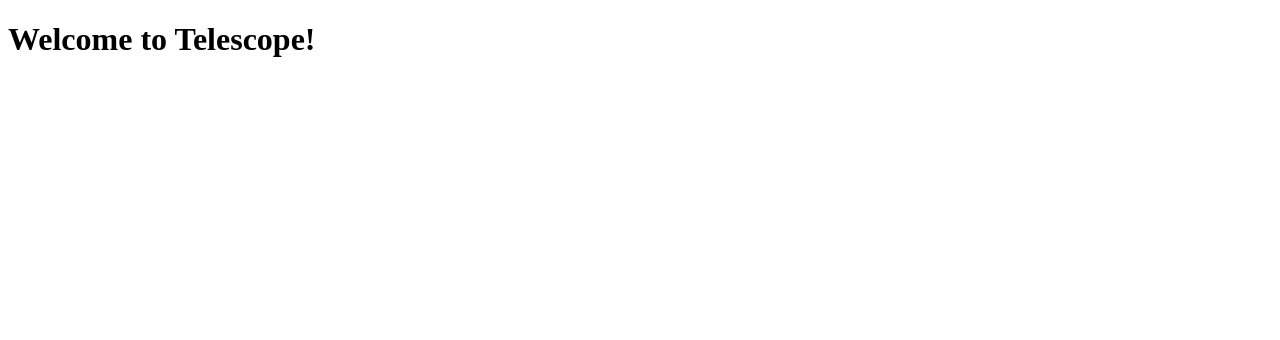
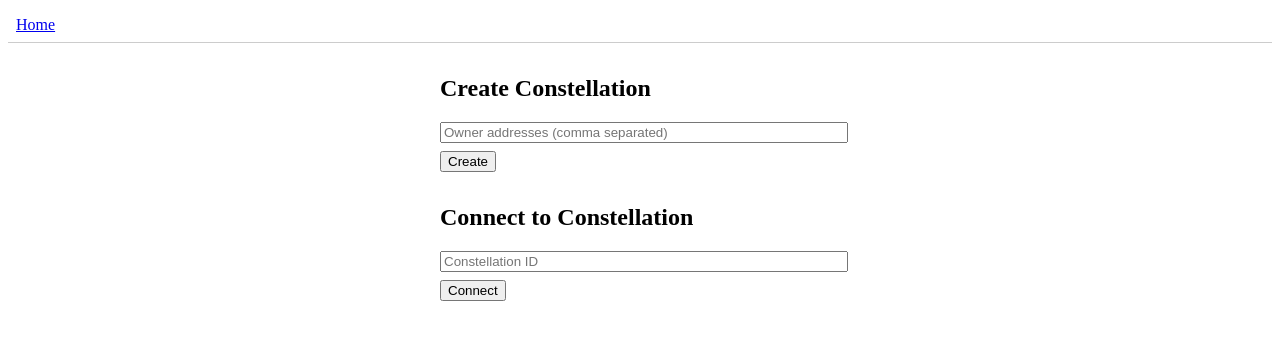
Before and after one commit to benbierens/constellations, a React (Vite) app in the folder telescope/: page / in a window 1280 px wide. Shown: the top 340 px of the page. Built offline with nearby package versions, Linux system fonts and the light colour scheme.

Commit message:
wip: it generated something. entirely to be tested

```diff
--- a/telescope/package.json
+++ b/telescope/package.json
@@ -9,7 +9,8 @@
   },
   "dependencies": {
     "react": "^18.2.0",
-    "react-dom": "^18.2.0"
+    "react-dom": "^18.2.0",
+    "react-router-dom": "^7.6.3"
   },
   "devDependencies": {
     "@types/react": "^18.2.0",
--- a/telescope/src/App.tsx
+++ b/telescope/src/App.tsx
@@ -1,10 +1,19 @@
 import React from 'react';
+import { BrowserRouter as Router, Routes, Route, Link } from 'react-router-dom';
+import HomePage from './pages/HomePage';
+import ConstellationPage from './pages/ConstellationPage';
 
 function App() {
   return (
-    <div>
-      <h1>Welcome to Telescope!</h1>
-    </div>
+    <Router>
+      <nav style={{ padding: 8, borderBottom: '1px solid #ccc' }}>
+        <Link to="/" style={{ marginRight: 16 }}>Home</Link>
+      </nav>
+      <Routes>
+        <Route path="/" element={<HomePage />} />
+        <Route path="/constellation/:id" element={<ConstellationPage />} />
+      </Routes>
+    </Router>
   );
 }
 
--- /dev/null
+++ b/telescope/src/components/StructureTree.tsx
@@ -0,0 +1,167 @@
+import React, { useState } from 'react';
+
+type StructureNode = {
+  path: string;
+  starId: string;
+  isActive: boolean;
+  entries?: StructureNode[];
+};
+
+type Props = {
+  constellationId: string;
+  node: StructureNode;
+  path: string[];
+};
+
+const api = '/api';
+
+function NodeActions({
+  constellationId,
+  path,
+  refresh,
+}: {
+  constellationId: string;
+  path: string[];
+  refresh: () => void;
+}) {
+  const [showCreate, setShowCreate] = useState(false);
+  const [type, setType] = useState<'file' | 'folder'>('file');
+  const [name, setName] = useState('');
+  const [owners, setOwners] = useState('');
+  const [info, setInfo] = useState<any>(null);
+  const [error, setError] = useState('');
+
+  const handleDelete = async () => {
+    setError('');
+    if (!window.confirm('Delete this node and its children?')) return;
+    try {
+      await fetch(`${api}/${constellationId}/delete`, {
+        method: 'POST',
+        headers: { 'Content-Type': 'application/json' },
+        body: JSON.stringify({ path, updateStarStatus: true }),
+      });
+      refresh();
+    } catch {
+      setError('Delete failed');
+    }
+  };
+
+  const handleCreate = async (e: React.FormEvent) => {
+    e.preventDefault();
+    setError('');
+    try {
+      const endpoint = type === 'file' ? 'newfile' : 'newfolder';
+      const req: any = {
+        path: [...path, name],
+        owners: owners.split(',').map((s) => s.trim()).filter(Boolean),
+      };
+      if (type === 'file') req.type = 'file';
+      await fetch(`${api}/${constellationId}/${endpoint}`, {
+        method: 'POST',
+        headers: { 'Content-Type': 'application/json' },
+        body: JSON.stringify(req),
+      });
+      setShowCreate(false);
+      setName('');
+      setOwners('');
+      refresh();
+    } catch {
+      setError('Create failed');
+    }
+  };
+
+  const handleInfo = async () => {
+    setError('');
+    try {
+      const res = await fetch(`${api}/${constellationId}/info`, {
+        method: 'POST',
+        headers: { 'Content-Type': 'application/json' },
+        body: JSON.stringify({ path }),
+      });
+      if (!res.ok) throw new Error();
+      setInfo(await res.json());
+    } catch {
+      setError('Failed to fetch info');
+    }
+  };
+
+  return (
+    <div style={{ display: 'inline-block', marginLeft: 8 }}>
+      <button onClick={() => setShowCreate((v) => !v)}>+ New</button>
+      <button onClick={handleInfo}>Info</button>
+      <button onClick={handleDelete} style={{ color: 'red' }}>Delete</button>
+      {showCreate && (
+        <form onSubmit={handleCreate} style={{ display: 'inline-block', marginLeft: 8 }}>
+          <select value={type} onChange={e => setType(e.target.value as any)}>
+            <option value="file">File</option>
+            <option value="folder">Folder</option>
+          </select>
+          <input
+            type="text"
+            placeholder="Name"
+            value={name}
+            required
+            onChange={e => setName(e.target.value)}
+            style={{ width: 80 }}
+          />
+          <input
+            type="text"
+            placeholder="Owners (comma separated)"
+            value={owners}
+            onChange={e => setOwners(e.target.value)}
+            style={{ width: 120 }}
+          />
+          <button type="submit">Create</button>
+        </form>
+      )}
+      {info && (
+        <pre style={{ background: '#eee', padding: 8, marginTop: 8 }}>{JSON.stringify(info, null, 2)}</pre>
+      )}
+      {error && <span style={{ color: 'red', marginLeft: 8 }}>{error}</span>}
+    </div>
+  );
+}
+
+function StructureTree({ constellationId, node, path }: Props) {
+  const [expanded, setExpanded] = useState(true);
+  const [refreshKey, setRefreshKey] = useState(0);
+
+  const refresh = () => setRefreshKey(k => k + 1);
+
+  // re-fetch node on refresh
+  const [currentNode, setCurrentNode] = useState(node);
+  React.useEffect(() => {
+    setCurrentNode(node);
+  }, [node, refreshKey]);
+
+  return (
+    <div style={{ marginLeft: path.length ? 24 : 0, marginTop: 8 }}>
+      <div>
+        <span
+          style={{ cursor: 'pointer', fontWeight: path.length === 0 ? 'bold' : undefined }}
+          onClick={() => setExpanded(e => !e)}
+        >
+          {currentNode.entries && currentNode.entries.length > 0
+            ? (expanded ? '▼' : '▶')
+            : '•'}{' '}
+          {currentNode.path || '/'}
+        </span>
+        <NodeActions constellationId={constellationId} path={path} refresh={refresh} />
+      </div>
+      {expanded && currentNode.entries && currentNode.entries.length > 0 && (
+        <div>
+          {currentNode.entries.map((entry, idx) => (
+            <StructureTree
+              key={entry.path + idx}
+              constellationId={constellationId}
+              node={entry}
+              path={[...path, entry.path]}
+            />
+          ))}
+        </div>
+      )}
+    </div>
+  );
+}
+
+export default StructureTree;
--- /dev/null
+++ b/telescope/src/pages/ConstellationPage.tsx
@@ -0,0 +1,30 @@
+import React, { useEffect, useState } from 'react';
+import { useParams } from 'react-router-dom';
+import StructureTree from '../components/StructureTree';
+
+const api = '/api';
+
+export default function ConstellationPage() {
+  const { id } = useParams<{ id: string }>();
+  const [info, setInfo] = useState<any>(null);
+  const [error, setError] = useState('');
+
+  useEffect(() => {
+    fetch(`${api}/${id}`)
+      .then(res => res.json())
+      .then(setInfo)
+      .catch(() => setError('Failed to load structure'));
+  }, [id]);
+
+  return (
+    <div style={{ maxWidth: 900, margin: '2rem auto' }}>
+      <h2>Constellation #{id}</h2>
+      {error && <div style={{ color: 'red' }}>{error}</div>}
+      {info ? (
+        <StructureTree constellationId={id!} node={info} path={[]} />
+      ) : (
+        <div>Loading...</div>
+      )}
+    </div>
+  );
+}
--- /dev/null
+++ b/telescope/src/pages/HomePage.tsx
@@ -0,0 +1,69 @@
+import React, { useState } from 'react';
+import { useNavigate } from 'react-router-dom';
+
+const api = '/api';
+
+export default function HomePage() {
+  const [owners, setOwners] = useState('');
+  const [connectId, setConnectId] = useState('');
+  const [error, setError] = useState('');
+  const navigate = useNavigate();
+
+  const handleCreate = async (e: React.FormEvent) => {
+    e.preventDefault();
+    setError('');
+    try {
+      const res = await fetch(`${api}/create`, {
+        method: 'POST',
+        headers: { 'Content-Type': 'application/json' },
+        body: JSON.stringify({ owners: owners.split(',').map(s => s.trim()).filter(Boolean) }),
+      });
+      if (!res.ok) throw new Error('Failed to create constellation');
+      const data = await res.json();
+      navigate(`/constellation/${data.newId}`);
+    } catch (err: any) {
+      setError(err.message);
+    }
+  };
+
+  const handleConnect = async (e: React.FormEvent) => {
+    e.preventDefault();
+    setError('');
+    try {
+      const res = await fetch(`${api}/connect/${connectId}`, { method: 'POST' });
+      if (!res.ok) throw new Error('Failed to connect');
+      const data = await res.json();
+      navigate(`/constellation/${data.newId}`);
+    } catch (err: any) {
+      setError(err.message);
+    }
+  };
+
+  return (
+    <div style={{ maxWidth: 400, margin: '2rem auto' }}>
+      <h2>Create Constellation</h2>
+      <form onSubmit={handleCreate}>
+        <input
+          type="text"
+          placeholder="Owner addresses (comma separated)"
+          value={owners}
+          onChange={e => setOwners(e.target.value)}
+          style={{ width: '100%' }}
+        />
+        <button type="submit" style={{ marginTop: 8 }}>Create</button>
+      </form>
+      <h2 style={{ marginTop: 32 }}>Connect to Constellation</h2>
+      <form onSubmit={handleConnect}>
+        <input
+          type="number"
+          placeholder="Constellation ID"
+          value={connectId}
+          onChange={e => setConnectId(e.target.value)}
+          style={{ width: '100%' }}
+        />
+        <button type="submit" style={{ marginTop: 8 }}>Connect</button>
+      </form>
+      {error && <div style={{ color: 'red', marginTop: 16 }}>{error}</div>}
+    </div>
+  );
+}
```
Also changed, not shown: telescope/src/index.tsx (added, +12 -0 lines), 1 other file (tests, documents, lock files or other folders).
